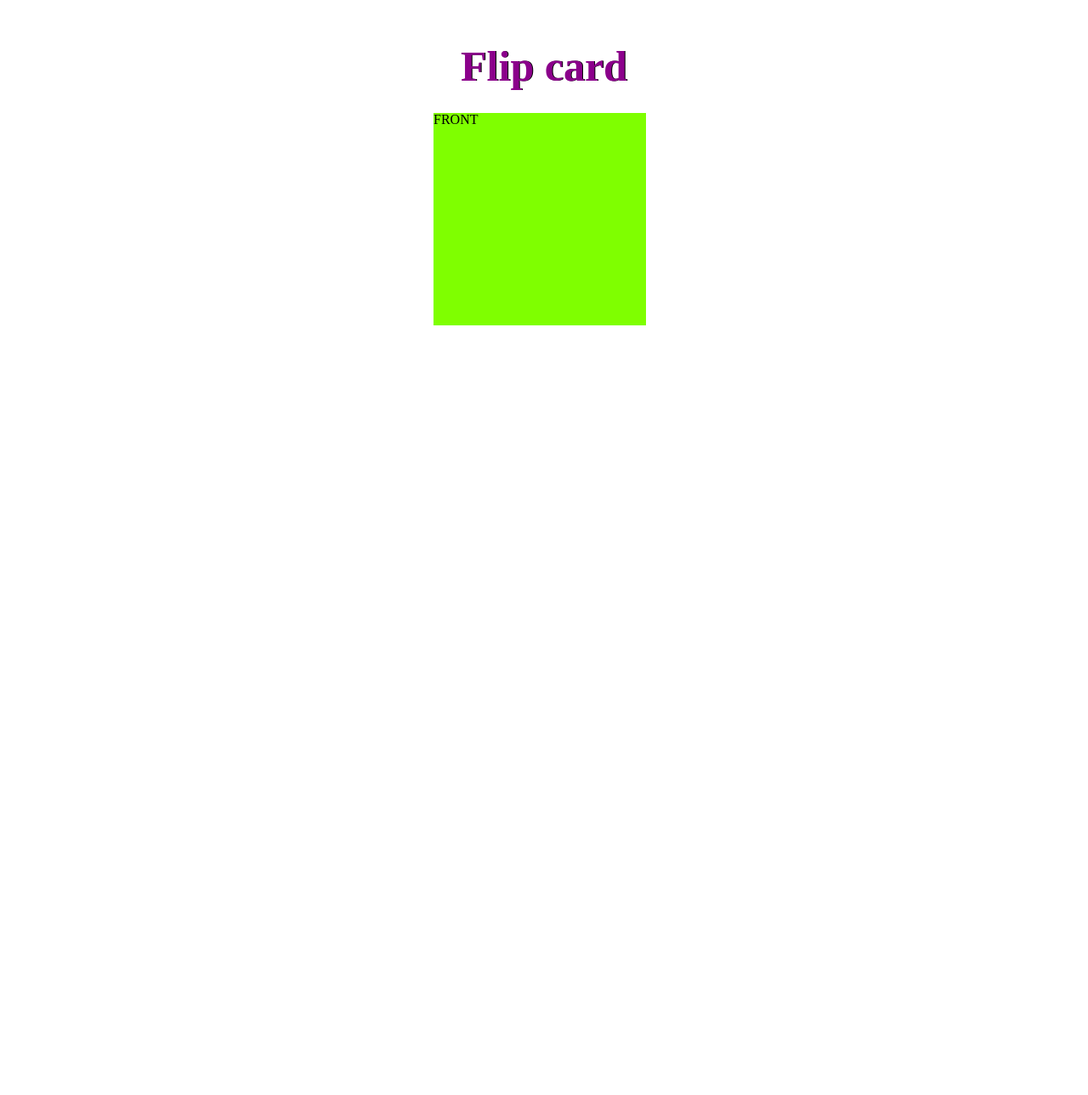
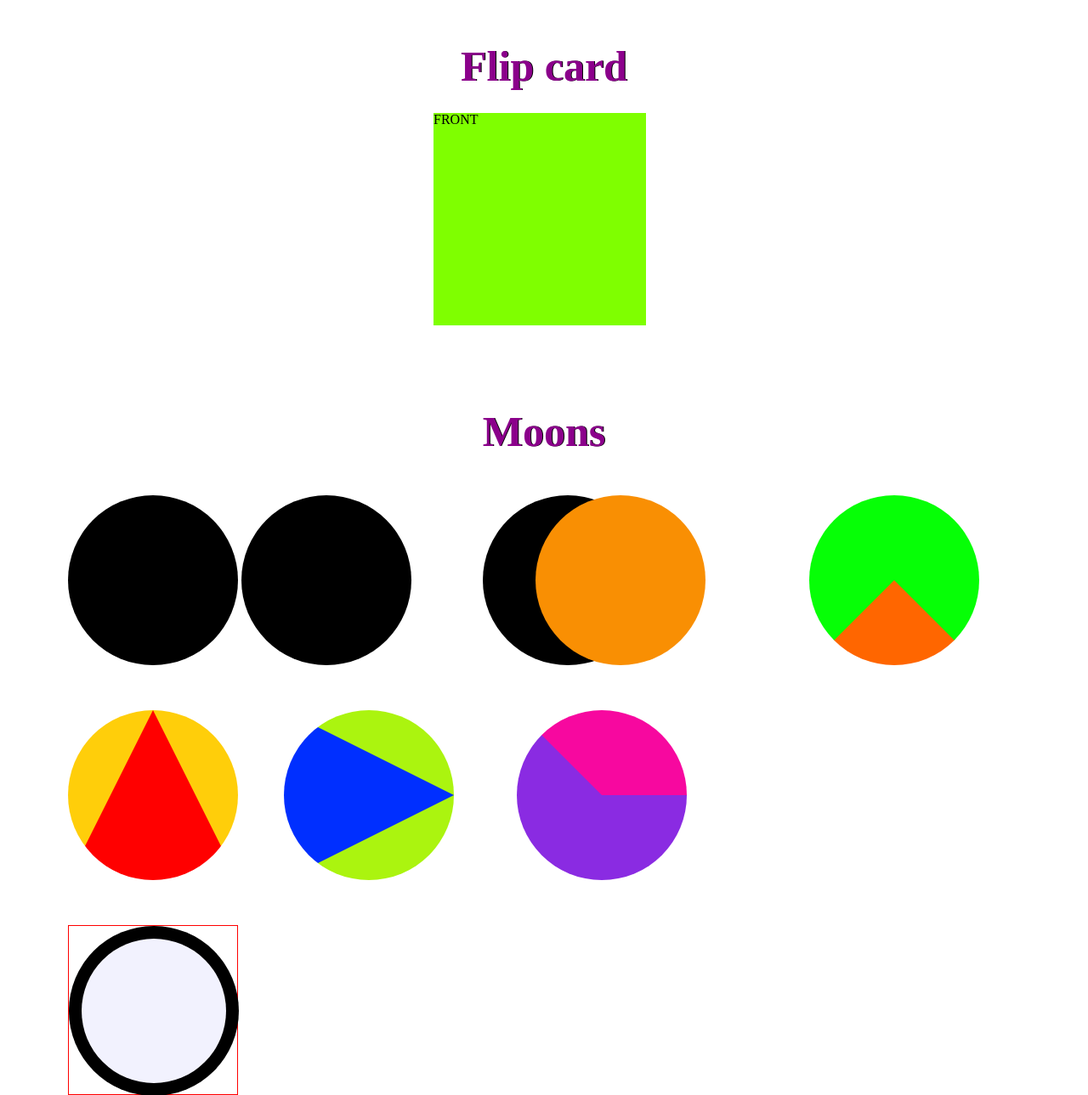
Before and after one commit to SunCavefreelancer/lesson_13_car, a plain HTML site: page page_transform.html in a window 1280 px wide. Shown: the part 3442-4731 px from the top of the page at 85% size. Before the commit the page ends 3875 px from the top, so only its background shows below. Drawn offline with Linux system fonts and the light colour scheme.

Commit message:
Add files via upload

```diff
--- a/css/page_transform.css
+++ b/css/page_transform.css
@@ -6,9 +6,6 @@
 
 
 
-body {
-
-}
 
 .wrapper {
 	overflow: clip;
@@ -24,10 +21,6 @@ body {
 
 
 
-
-/* ------header------- */
-.header {}
-/* ------------- */
 
 
 /* ------section-2d------- */
@@ -215,7 +208,6 @@ h4 {
 	perspective: 900px;
 }
 .methods-perspective__item--2:hover {
-
 	transform-style: preserve-3d;
 	transform: rotateX(180deg);
 	transition: 0.5s;
@@ -307,4 +299,142 @@ h4 {
 	transform: rotateY(180deg);
 }
 
-/* --------------------------------------------------------- */
+
+
+/* -----------------------test---------------------------------- */
+
+.test h2 {
+	margin-bottom: 50px;
+}
+.test {
+	position: relative;
+	max-width: 1120px;
+	margin: 0 auto;
+}
+
+.test-item {
+	width: 200px;
+	height: 200px;
+	border-radius: 50%;
+	background-color: #000;
+	display: inline-block;
+	margin-bottom: 50px;
+}
+
+.test-item--1:hover {
+	background-color: #fff;
+	transform: translate(130px, -30px);
+	transition: 1.5s;
+}
+.test-item--2 {
+	margin-right: 80px;
+}
+
+
+/* .test-item--3 {} */
+.test-item--4 {
+	position: absolute;
+	top: 150px;
+	left: 550px;
+	background-color: rgb(249, 143, 3);
+	perspective: 900px;
+}
+.test-item--4:hover {
+	transform-style: preserve-3d;
+	transform: rotateX(180deg);
+	transition: 1s;
+	background-color: rgb(255, 255, 255);
+}
+
+
+/* салатовый круг с оранжевым */
+.test-item--5 {
+	margin-left: 180px;
+	background-color: rgb(6, 255, 6);
+
+	border-left: 100px solid transparent;
+	border-right: 100px solid transparent;
+	border-bottom: 100px solid rgb(255, 102, 0);
+}
+.test-item--5:hover {
+	transform: scale(2,2);
+	transition: 1s;
+}
+
+/* желтый круг с красным */
+.test-item--6 {
+	background-color: rgb(255, 206, 10);
+	perspective: 100px;
+
+	border-left: 100px solid transparent;
+	border-right: 100px solid transparent;
+	border-bottom: 200px solid red;
+}
+.test-item--6:hover {
+	transform: rotateX(80deg);
+	transition: 1s;
+}
+
+
+/* синий круг с оливкой */
+.test-item--7 {
+	background-color: rgb(171, 244, 15);
+	margin-left: 50px;
+
+	border-top: 100px solid transparent;
+	border-left: 200px solid rgb(0, 47, 255);
+	border-bottom: 100px solid transparent;
+
+}
+.test-item--7:hover {
+	transform: skew(20deg, 360deg);
+	transition: 3s;
+}
+
+
+
+/* фиолетовый круг с розовым */
+.test-item--8 {
+	margin-left: 70px;
+	background-color: blueviolet;
+
+	border-top: 100px solid rgb(247, 8, 159);
+	border-left: 100px solid transparent;
+}
+.test-item--8:hover {
+	transform: translate(20%, 20%) scale(0.5) rotate(412deg) skew(-20deg, 20deg);
+	transition: 2s;
+}
+
+
+/* ---круг в круге--- */
+.e {
+	width: 200px;
+	height: 200px;
+	border: 1px solid red;
+	position: relative;
+
+}
+.e-item {
+	width: 200px;
+	height: 200px;
+	background-color: #000;
+	border-radius: 50%;
+}
+
+/* .e-item--1 {} */
+
+.e-item--2 {
+	background-color: rgb(242, 242, 254);
+	width: 170px;
+	height: 170px;
+
+	transform-origin: 95px 95px; /* крутим по малому крагу */
+	position: absolute;
+	top: 15px;
+	left: 15px;
+}
+.e-item--2:hover {
+	transform: rotate(360deg);
+	transition: 3s;
+}
--- a/page_transform.html
+++ b/page_transform.html
@@ -185,6 +185,25 @@
 					</div>
 				</div>
 			</div>
+
+
+
+			<section class="test">
+				<h2>Moons</h2>
+				<div class="test-item test-item--1"></div>
+				<div class="test-item test-item--2"></div>
+				<div class="test-item test-item--3"></div>
+				<div class="test-item test-item--4"></div>
+				<div class="test-item test-item--5"></div>
+				<div class="test-item test-item--6"></div>
+				<div class="test-item test-item--7"></div>
+				<div class="test-item test-item--8"></div>
+
+					<div class="e">
+						<div class="e-item e-item--1"></div>
+						<div class="e-item e-item--2"></div>
+					</div>
+			</section>
 		</main>
 
 		<footer class="footer"></footer>
```
